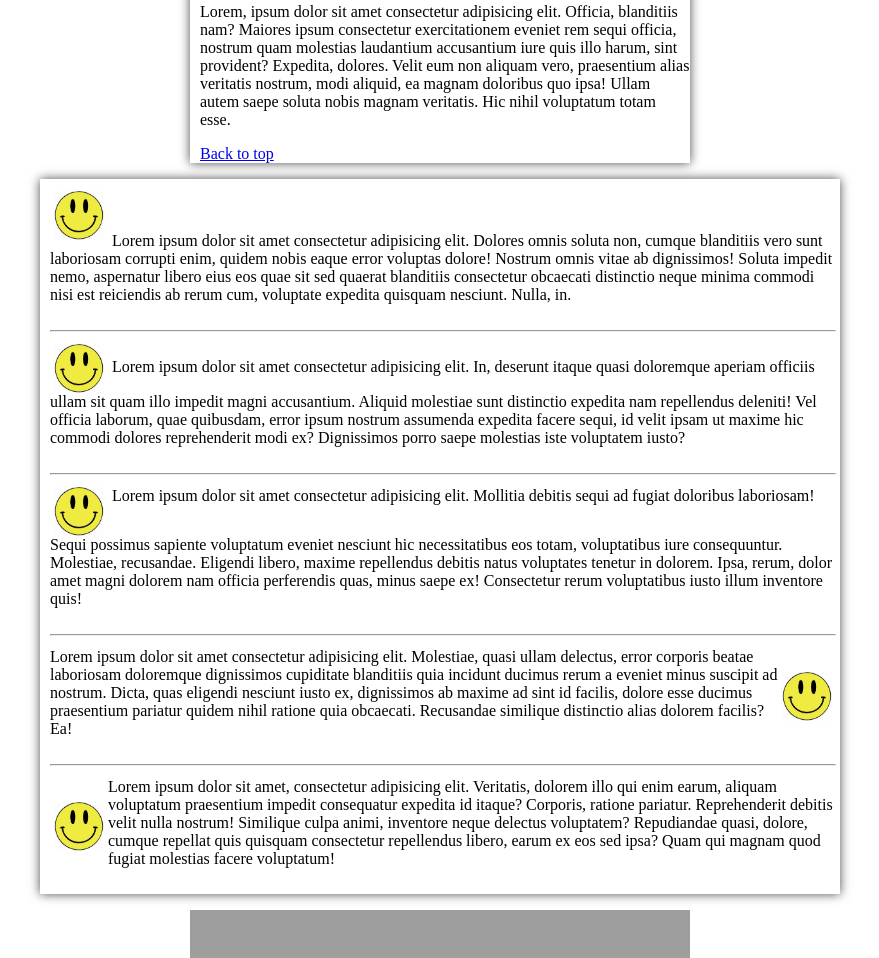
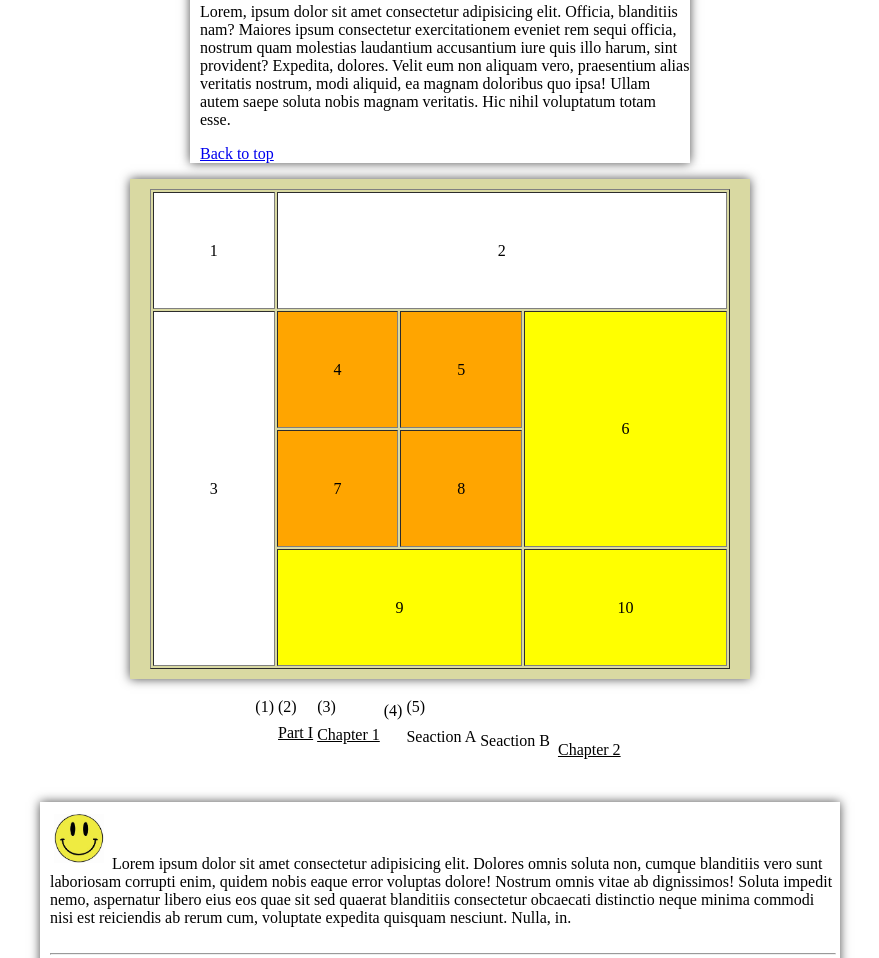
Before and after one commit to thanhans/NguyenThiThanhAn_21111971, a plain HTML site: page index.html in a window 1280 px wide. Shown: the part 3471-4429 px from the top of the page, without its empty margins (200-1079 px from the left). Drawn offline with Linux system fonts and the light colour scheme; grey boxes are pictures that could not be loaded.

Commit message:
codetuan1

```diff
--- a/index.html
+++ b/index.html
@@ -149,6 +149,20 @@
             display: inline-block;
         }
 
+        .bai6a {
+            width: 620px;
+            height: 500px;
+            background-color: #d9d9a2;
+            text-align: center;
+            box-shadow: 0 0 10px rgb(0 0 0 / 70%);
+            padding-top: 10px;
+        }
+
+        .bai6a table {
+            width: 580px;
+            height: 480px;
+        }
+
         .bai7 {
             margin-top: 16px;
             box-shadow: 0 0 10px rgb(0 0 0 / 70%);
@@ -184,17 +198,19 @@
 
         }
 
-
         .bai9a table {
             width: 500px;
             height: 600px;
+        }
+
+        .bai9b table {
+            margin-top: 70px;
         }
 
         .bai9a table, .bai9b table {
             border-collapse: collapse;
             text-align: center;
             background-color: #edff78;
-            margin: 0 24px;
             box-shadow: 0 0 10px rgb(0 0 0 / 70%);
         }
 
@@ -507,6 +523,119 @@
         <p>Lorem, ipsum dolor sit amet consectetur adipisicing elit. Officia, blanditiis nam? Maiores ipsum consectetur exercitationem eveniet rem sequi officia, nostrum quam molestias laudantium accusantium iure quis illo harum, sint provident?
         Expedita, dolores. Velit eum non aliquam vero, praesentium alias veritatis nostrum, modi aliquid, ea magnam doloribus quo ipsa! Ullam autem saepe soluta nobis magnam veritatis. Hic nihil voluptatum totam esse.</p>
         <a href="#">Back to top</a>
+    </div>
+
+    <div class="bai6a mg-bt-16">
+        <table border="1">
+            <tr>
+                <td style="background-color: #fff;">1</td>
+                <td colspan="4" style="background-color: #fff;">2</td>
+            </tr>
+
+            <tr>
+                <td rowspan="3" style="background-color: #fff;">3</td>
+                <td style="background-color: orange;">4</td>
+                <td style="background-color: orange;">5</td>
+                <td colspan="2" rowspan="2" style="background-color: yellow;">6</td>
+            </tr>
+
+            <tr>
+                <td style="background-color: orange;">7</td>
+                <td style="background-color: orange;">8</td>
+            </tr>
+
+            <tr>
+                <td colspan="2" style="background-color: yellow;">9</td>
+                <td colspan="2" style="background-color: yellow;">10</td>
+            </tr>
+
+        </table>
+    </div>
+
+    <div class="bai6b mg-bt-16">
+        <div class="bai6b1">
+            <table>
+                <tr>
+                    <td>(1)</td>
+                    <td>(2)</td>
+                    <td>(3)</td>
+                    <td rowspan="3">(4)</td>
+                    <td>(5)</td>
+                </tr>
+
+                <tr>
+                    <td></td>
+                    <td rowspan="5" style="text-decoration: underline;">Part I</td>
+                    <td></td>
+                </tr>
+
+                <tr>
+                    <td rowspan="2"></td>
+                    <td rowspan="4" style="text-decoration: underline;">Chapter 1</td>
+                    <td></td>
+                </tr>
+                <tr>
+                    <td rowspan="3"></td>
+                    <td rowspan="3">Seaction A</td>
+                    <td></td>
+                </tr>
+                <tr>
+                    <td rowspan="3"></td>
+                    <td rowspan="3">Seaction B</td>
+                    <td></td>
+                </tr>
+                <tr>
+                    <td rowspan="2"></td>
+                    <td rowspan="4" style="text-decoration: underline;">Chapter 2</td>
+                    <td></td>
+                </tr>
+                <tr>
+                    <td></td>
+                    <td></td>
+                    <td></td>
+                </tr>
+                <tr>
+                    <td></td>
+                    <td></td>
+                    <td></td>
+                </tr>
+                <tr>
+                    <td></td>
+                    <td></td>
+                    <td></td>
+                </tr>
+                <tr>
+                    <td></td>
+                    <td></td>
+                    <td></td>
+                </tr>
+                <tr>
+                    <td></td>
+                    <td></td>
+                    <td></td>
+                </tr>
+                <tr>
+                    <td></td>
+                    <td></td>
+                    <td></td>
+                </tr>
+                <tr>
+                    <td></td>
+                    <td></td>
+                    <td></td>
+                </tr>
+                <tr>
+                    <td></td>
+                    <td></td>
+                    <td></td>
+                </tr>
+                <tr>
+                    <td></td>
+                    <td></td>
+                    <td></td>
+                </tr>
+            </table>
+        </div>
     </div>
 
     <div class="bai7 mg-bt-16">
@@ -878,7 +1007,7 @@
     <div class="bai11 mg-bt-16">
         <img src="/img/drum.jfif" alt="drum">
         <h2>About</h2>
-        <p>Lorem ipsum dolor sit amet consectetur adipisicing elit. Architecto enim quibusdam non provident! Eius fugiat ullam necessitatibus rerum, dolores deserunt nihil officia, culpa assumenda quibusdam, doloribus eum aliquid quos sint.</p>
+        <p>Lorem ipsum dolor sit amet <b>consectetur adipisicing</b>  elit. Architecto enim quibusdam non provident! <i>Eius fugiat ullam</i> necessitatibus rerum, dolores deserunt nihil officia, culpa assumenda quibusdam, doloribus eum aliquid quos sint.</p>
         <h2>Projects</h2>
         <ul class="bai11__ul">
             <li>
@@ -912,13 +1041,13 @@
     </div>
 
     <div class="bai12 mg-bt-16">
-        <p>Name:</p>
+        <label>Name:</label>
         <input type="text" name="" placeholder="Thanh Van" required id="" class="form mg-bt-16">
         <input class="form mg-bt-16" type="submit" value="Submit"></input>
     </div>
 
     <div class="bai13 mg-bt-16">
-        <form action="" method="post">
+        <form action="" method="post" autocomplete="on">
             <p>Name: <br>
                 <input type="text" name="txtName" value="" size="20" maxlength="20" placeholder="Your Name">
             </p>
@@ -946,6 +1075,30 @@
         </form>
     </div>
 
+    <div class="bai14">
+        <h2>Contact Us</h2>
+        <p>Use the following from to send a message to Example Cafe</p>
+        <p> Your email
+            <input type="text">
+        </p>
+        <p>
+            Message
+            <textarea name="message" id="message" cols="30" rows="10"></textarea>
+        </p>
+
+        <p>
+            How did you hear of us?
+            <select name="Google" id=""><option>Google</option></select>
+        </p>
+
+        <p>
+            Newsletter
+            <input type="checkbox">
+            Ensure this box is checked if you would like to receive emial updates
+        </p>
+        <input class="form mg-bt-16" type="submit" value="Send message"></input>
+    </div>
+
 </body>
 
 </html>
```
Also changed, not shown: CodeTuan1_2/cau1.html (added, +6 -0 lines), CodeTuan1_2/cau14.html (added, +37 -0 lines), CodeTuan1_2/cau2.html (added, +49 -0 lines), AnhMinhChung/Cau2.jpg (added), AnhMinhChung/Cau3a.jpg (added), AnhMinhChung/Cau3b.jpg (added), AnhMinhChung/Cau4.jpg (added), AnhMinhChung/Cau4b.jpg (added), AnhMinhChung/Cau5a.jpg (added), AnhMinhChung/Cau5b.jpg (added), AnhMinhChung/Cau6a.jpg (added), AnhMinhChung/Cau7.jpg (added).
